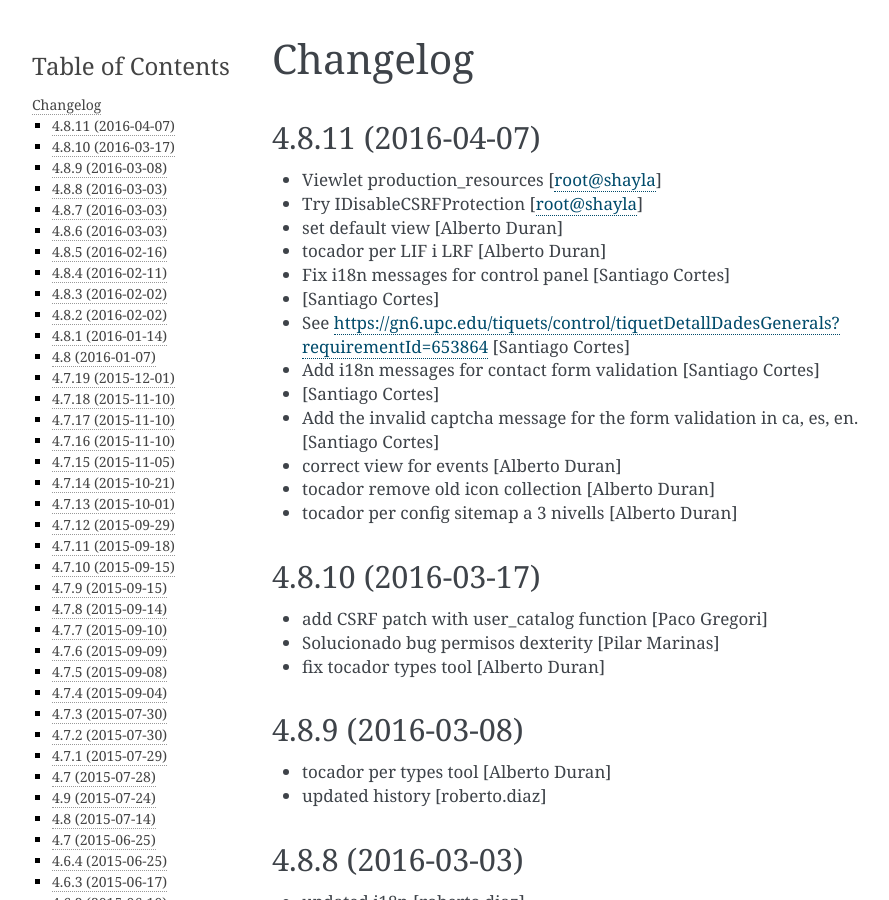
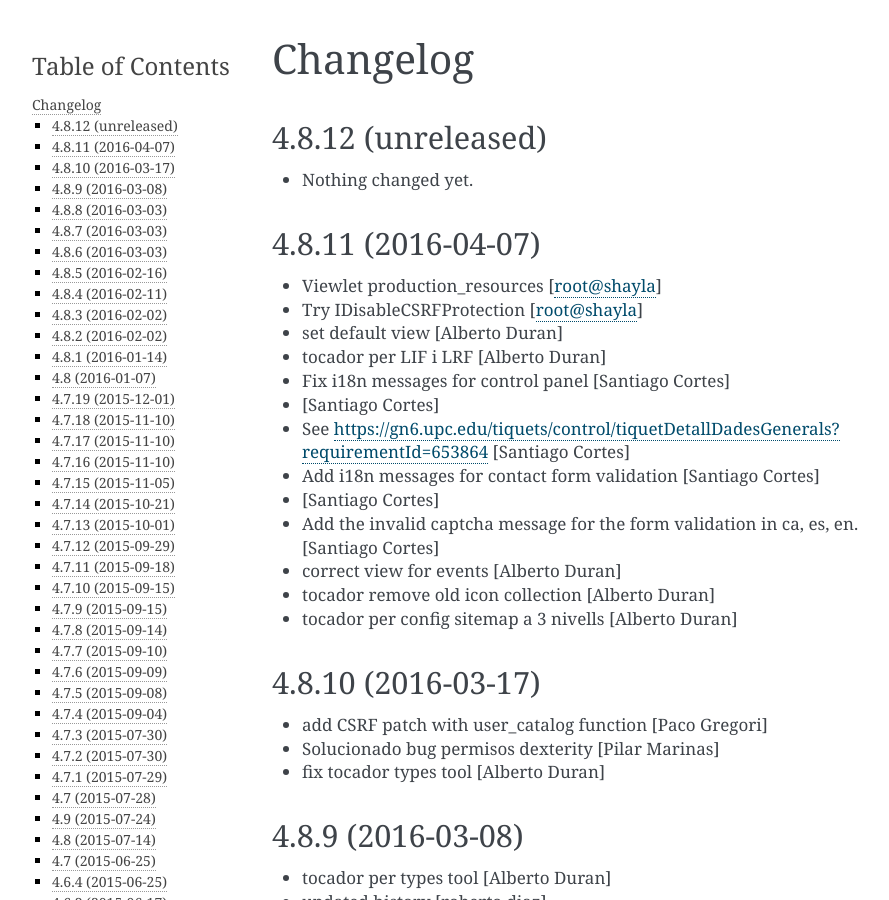
Before and after one commit to UPCnet/genweb.core, a Sphinx documentation site: the page built from docs/HISTORY.rst, in a window 1280 px wide and 900 px high. Shown: the whole window, without its empty margins (148-1037 px from the left). Built offline with Sphinx 7.4.7, drawn with Linux system fonts in a browser that asks for light colours.

Commit message:
Back to development: 4.8.12

```diff
--- a/docs/HISTORY.rst
+++ b/docs/HISTORY.rst
@@ -1,5 +1,11 @@
 Changelog
 =========
+
+4.8.12 (unreleased)
+-------------------
+
+- Nothing changed yet.
+
 
 4.8.11 (2016-04-07)
 -------------------
--- a/setup.py
+++ b/setup.py
@@ -1,7 +1,7 @@
 from setuptools import setup, find_packages
 import os
 
-version = '4.8.11'
+version = '4.8.12.dev0'
 
 README = open('README.rst').read()
 HISTORY = open(os.path.join('docs', 'HISTORY.rst')).read()
```
